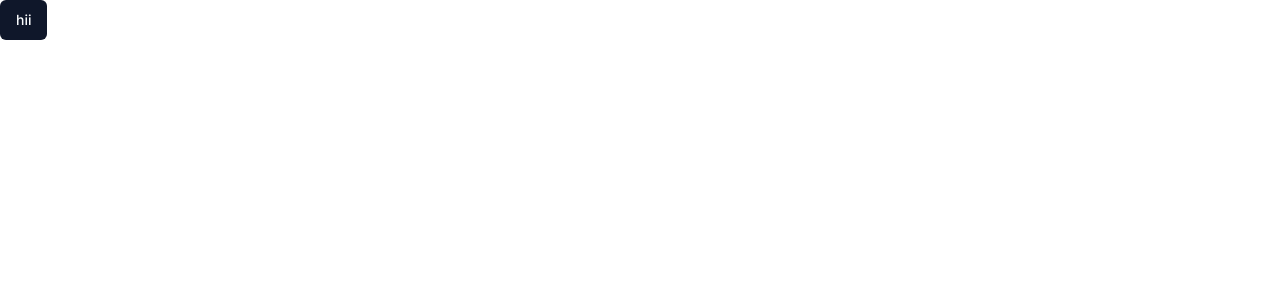
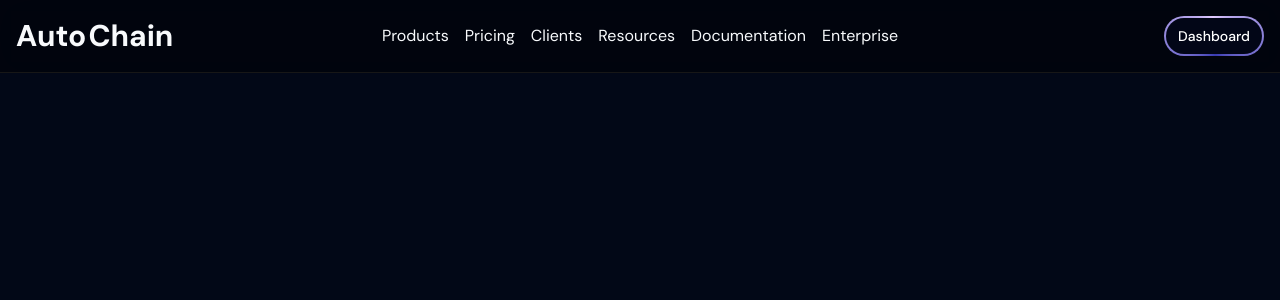
Before and after one commit to Satyajit-Sahoo45/AutoChain, a Next.js app: page / in a window 1280 px wide. Shown: the top 300 px of the page. Built offline with nearby package versions, Linux system fonts and the light colour scheme.

Commit message:
added navbar

```diff
--- a/package.json
+++ b/package.json
@@ -9,6 +9,7 @@
     "lint": "next lint"
   },
   "dependencies": {
+    "@clerk/nextjs": "^5.2.2",
     "@radix-ui/react-slot": "^1.1.0",
     "@shadcn/ui": "^0.0.4",
     "class-variance-authority": "^0.7.0",
--- a/src/app/layout.tsx
+++ b/src/app/layout.tsx
@@ -1,13 +1,13 @@
 import type { Metadata } from "next";
-import { Inter } from "next/font/google";
+import { DM_Sans } from "next/font/google";
 import "./globals.css";
 import { ThemeProvider } from "@/providers/theme-provider";
 
-const inter = Inter({ subsets: ["latin"] });
+const font = DM_Sans({ subsets: ["latin"] });
 
 export const metadata: Metadata = {
-  title: "Create Next App",
-  description: "Generated by create next app",
+  title: "AutoChain",
+  description: "Automate you work with AutoChain",
 };
 
 export default function RootLayout({
@@ -17,10 +17,10 @@ export default function RootLayout({
 }>) {
   return (
     <html lang="en">
-      <body className={inter.className}>
+      <body className={font.className}>
         <ThemeProvider
           attribute="class"
-          defaultTheme="system"
+          defaultTheme="dark"
           enableSystem
           disableTransitionOnChange
         >
--- a/src/app/page.tsx
+++ b/src/app/page.tsx
@@ -1,6 +1,10 @@
-import { Button } from "@/components/ui/button";
+import Navbar from "@/components/global/Navbar";
 import Image from "next/image";
 
 export default function Home() {
-  return <Button>hii</Button>;
+  return (
+    <main>
+      <Navbar />
+    </main>
+  );
 }
--- /dev/null
+++ b/src/components/global/Navbar.tsx
@@ -0,0 +1,62 @@
+import Image from "next/image";
+import Link from "next/link";
+import React from "react";
+import { MenuIcon } from "lucide-react";
+import { UserButton } from "@clerk/nextjs";
+
+type Props = {};
+
+const Navbar = async (props: Props) => {
+  return (
+    <header className="fixed right-0 left-0 top-0 py-4 px-4 bg-black/40 backdrop-blur-lg z-[100] flex items-center border-b-[1px] border-neutral-900 justify-between">
+      <aside className="flex items-center gap-[2px]">
+        <p className="text-3xl font-bold">Auto</p>
+        {/* <Image
+          src="/"
+          width={15}
+          height={15}
+          alt="fuzzie logo"
+          className="shadow-sm"
+        /> */}
+        <p className="text-3xl font-bold">Chain</p>
+      </aside>
+      <nav className="absolute left-[50%] top-[50%] transform translate-x-[-50%] translate-y-[-50%] hidden md:block">
+        <ul className="flex items-center gap-4 list-none">
+          <li>
+            <Link href="#">Products</Link>
+          </li>
+          <li>
+            <Link href="#">Pricing</Link>
+          </li>
+          <li>
+            <Link href="#">Clients</Link>
+          </li>
+          <li>
+            <Link href="#">Resources</Link>
+          </li>
+          <li>
+            <Link href="#">Documentation</Link>
+          </li>
+          <li>
+            <Link href="#">Enterprise</Link>
+          </li>
+        </ul>
+      </nav>
+      <aside className="flex items-center gap-4">
+        <Link
+          href="/dashboard"
+          className="relative inline-flex h-10 overflow-hidden rounded-full p-[2px] focus:outline-none focus:ring-2 focus:ring-slate-400 focus:ring-offset-2 focus:ring-offset-slate-50"
+        >
+          <span className="absolute inset-[-1000%] animate-[spin_2s_linear_infinite] bg-[conic-gradient(from_90deg_at_50%_50%,#E2CBFF_0%,#393BB2_50%,#E2CBFF_100%)]" />
+          <span className="inline-flex h-full w-full cursor-pointer items-center justify-center rounded-full bg-slate-950 px-3 py-1 text-sm font-medium text-white backdrop-blur-3xl">
+            Dashboard{" "}
+          </span>
+        </Link>
+
+        <MenuIcon className="md:hidden" />
+      </aside>
+    </header>
+  );
+};
+
+export default Navbar;
--- a/src/components/ui/button.tsx
+++ /dev/null
@@ -1,56 +0,0 @@
-import * as React from "react"
-import { Slot } from "@radix-ui/react-slot"
-import { cva, type VariantProps } from "class-variance-authority"
-
-import { cn } from "@/lib/utils"
-
-const buttonVariants = cva(
-  "inline-flex items-center justify-center whitespace-nowrap rounded-md text-sm font-medium ring-offset-background transition-colors focus-visible:outline-none focus-visible:ring-2 focus-visible:ring-ring focus-visible:ring-offset-2 disabled:pointer-events-none disabled:opacity-50",
-  {
-    variants: {
-      variant: {
-        default: "bg-primary text-primary-foreground hover:bg-primary/90",
-        destructive:
-          "bg-destructive text-destructive-foreground hover:bg-destructive/90",
-        outline:
-          "border border-input bg-background hover:bg-accent hover:text-accent-foreground",
-        secondary:
-          "bg-secondary text-secondary-foreground hover:bg-secondary/80",
-        ghost: "hover:bg-accent hover:text-accent-foreground",
-        link: "text-primary underline-offset-4 hover:underline",
-      },
-      size: {
-        default: "h-10 px-4 py-2",
-        sm: "h-9 rounded-md px-3",
-        lg: "h-11 rounded-md px-8",
-        icon: "h-10 w-10",
-      },
-    },
-    defaultVariants: {
-      variant: "default",
-      size: "default",
-    },
-  }
-)
-
-export interface ButtonProps
-  extends React.ButtonHTMLAttributes<HTMLButtonElement>,
-    VariantProps<typeof buttonVariants> {
-  asChild?: boolean
-}
-
-const Button = React.forwardRef<HTMLButtonElement, ButtonProps>(
-  ({ className, variant, size, asChild = false, ...props }, ref) => {
-    const Comp = asChild ? Slot : "button"
-    return (
-      <Comp
-        className={cn(buttonVariants({ variant, size, className }))}
-        ref={ref}
-        {...props}
-      />
-    )
-  }
-)
-Button.displayName = "Button"
-
-export { Button, buttonVariants }
```
Also changed, not shown: 1 other file (tests, documents, lock files or other folders).
